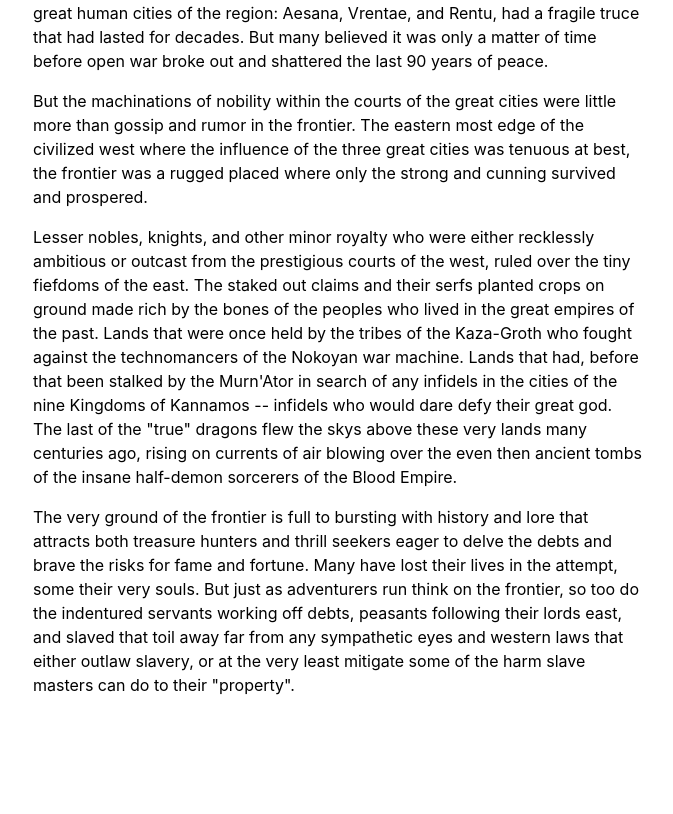
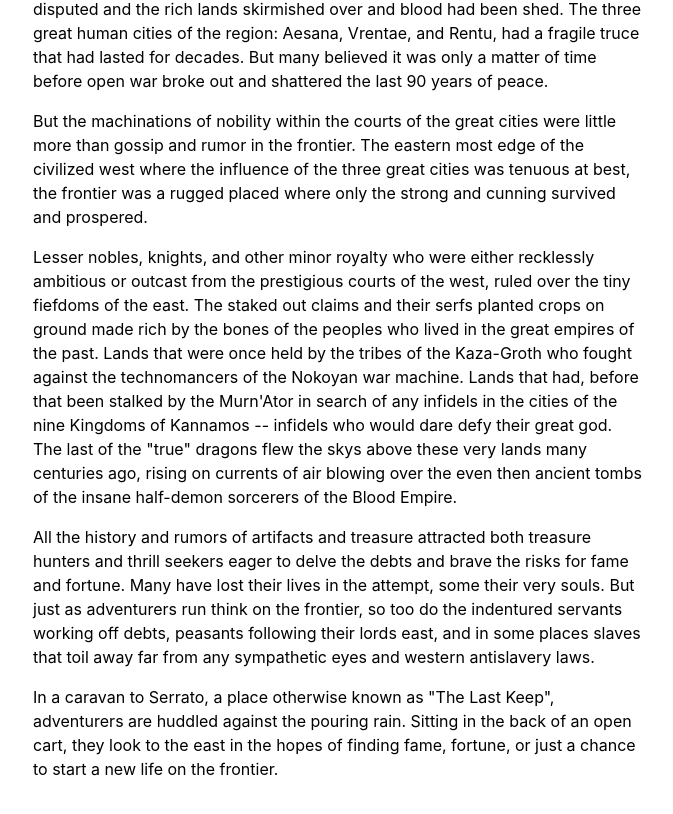
Before and after one commit to jarmbrust/homepage-dev1, a React (Create React App) app: page /oosular in a window 1280 px wide. Shown: the part 618-1432 px from the top of the page, without its empty margins (302-975 px from the left). Before the commit the page ends 1331 px from the top, so only its background shows below. Built offline with nearby package versions, Linux system fonts and the light colour scheme.

Commit message:
some writing

```diff
--- a/src/Oosular/Oosular.scss
+++ b/src/Oosular/Oosular.scss
@@ -4,6 +4,7 @@
   text-align: left;
   font-size: 16px;
   color: black;
+  margin: 10px 0 80px 0;
 
   caption {
     caption-side: top;
--- a/src/Oosular/OosularHome.jsx
+++ b/src/Oosular/OosularHome.jsx
@@ -41,12 +41,14 @@ const OosularHome = () => {
             on currents of air blowing over the even then ancient tombs of the insane half-demon sorcerers of the Blood Empire.
           </p>
           <p>
-            The very ground of the frontier is full to bursting with history and lore that attracts both treasure hunters and thrill seekers eager to
+            All the history and rumors of artifacts and treasure attracted both treasure hunters and thrill seekers eager to
             delve the debts and brave the risks for fame and fortune.  Many have lost their lives in the attempt, some their very souls.  But just as
             adventurers run think on the frontier, so too do the indentured servants working off debts, peasants following their lords east, and
-            slaved that toil away far from any sympathetic eyes and western laws that either outlaw slavery, or at the very least mitigate some of
-            the harm slave masters can do to their "property".
-
+            in some places slaves that toil away far from any sympathetic eyes and western antislavery laws.
+          </p>
+          <p>
+            In a caravan to Serrato, a place otherwise known as "The Last Keep", adventurers are huddled against the pouring rain.  Sitting in the back of
+            an open cart, they look to the east in the hopes of finding fame, fortune, or just a chance to start a new life on the frontier.
           </p>
         </Container>
       </div>
--- a/src/Oosular/Races.jsx
+++ b/src/Oosular/Races.jsx
@@ -43,7 +43,7 @@ function humans() {
     <div><h3>Humans</h3>
       <p><span style={{textDecoration: "underline", color:"blue"}} href="#" id="humantooltip">*Gameplay Note*</span></p>
       <UncontrolledTooltip placement="right" target="humantooltip">
-        All humans use the variant rules from the PHB: +1 to 2 ability scores of your choice,
+        All human PCs use the variant rules from the PHB: +1 to 2 ability scores of your choice,
         one extra skill proficiency, and one starting feat.
       </UncontrolledTooltip>
       <p><span className="race-heading">Nokos</span>: Said to be the decedents of the ancient Nokoyans who, as legend goes, once ruled most of Oosular.
```
Lines whose indentation alone changed are shown as unchanged.
